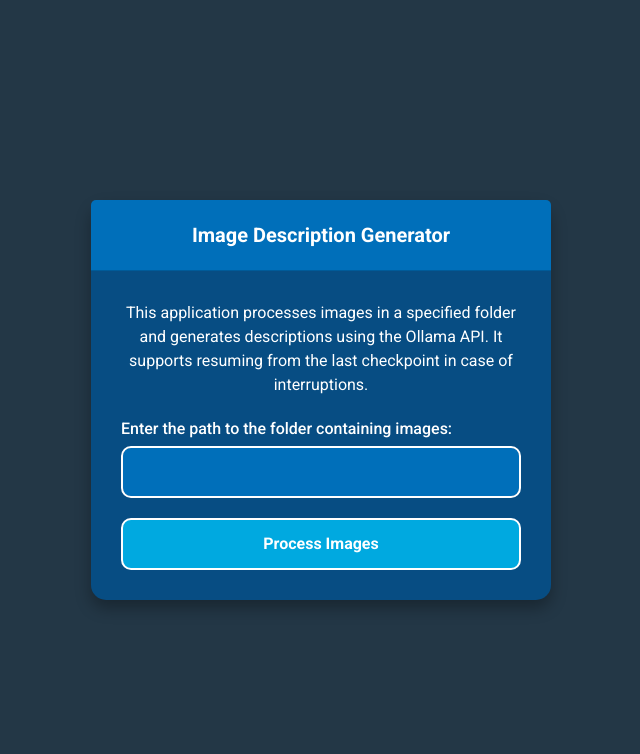
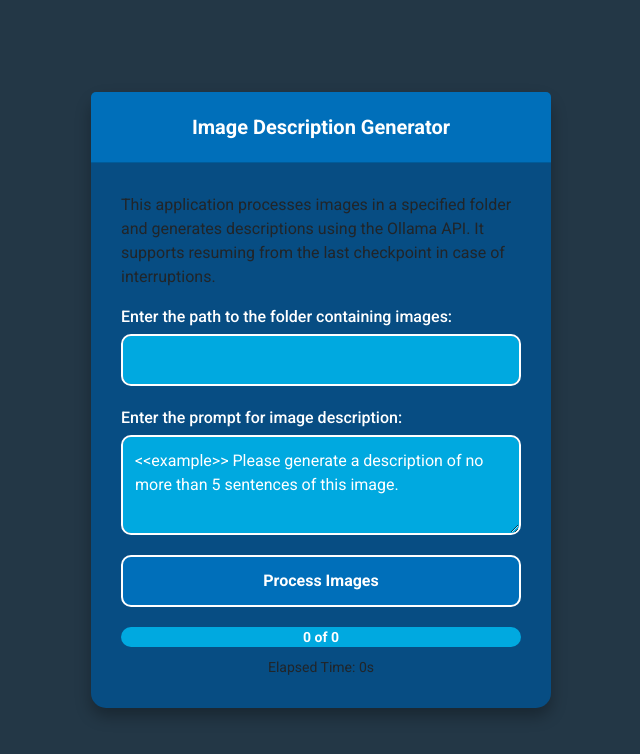
Before and after one commit to pohagan72/ImageDescription, a Flask app: page / in a window 1280 px wide. Shown: the top 754 px of the page, without its empty margins (319-959 px from the left). Run offline with Flask 3, Linux system fonts and the light colour scheme.

Commit message:
Update index.html

```diff
--- a/Templates/index.html
+++ b/Templates/index.html
@@ -13,8 +13,8 @@
         :root {
             --primary-1: rgb(35, 55, 70);
             --primary-2: rgb(7, 77, 131);
-            --primary-3: rgb(0, 111, 186);
-            --primary-4: rgb(0, 169, 224);
+            --primary-3: rgb(0, 111, 186); /* Dark blue */
+            --primary-4: rgb(0, 169, 224); /* Light blue */
         }
 
         body {
@@ -69,7 +69,7 @@
         }
 
         .form-control {
-            background-color: var(--primary-3);
+            background-color: var(--primary-4); /* Light blue for text boxes */
             color: white;
             border: 2px solid white;
             border-radius: 10px;
@@ -80,9 +80,14 @@
         }
 
         .form-control:focus {
-            background-color: var(--primary-4);
+            background-color: var(--primary-3); /* Dark blue on focus */
             outline: none;
             box-shadow: none;
+        }
+
+        /* Darker gray text for the prompt placeholder */
+        .form-control.prompt-text {
+            color: white; /* Changed to white for better readability */
         }
 
         .btn-container {
@@ -92,7 +97,7 @@
         }
 
         .btn-primary {
-            background-color: var(--primary-4);
+            background-color: var(--primary-3); /* Dark blue for the button */
             border: 2px solid white;
             padding: 12px 24px;
             font-size: 16px;
@@ -103,43 +108,42 @@
         }
 
         .btn-primary:hover {
-            background-color: var(--primary-3);
+            background-color: var(--primary-4); /* Light blue on hover */
         }
 
-        .messages {
+        .progress-container {
             margin-top: 20px;
-        }
-
-        .alert {
-            padding: 15px;
-            border-radius: 10px;
-            margin-bottom: 10px;
-            font-size: 14px;
             text-align: center;
         }
 
-        .alert-success {
-            background-color: var(--primary-3);
-            color: white;
-            border: 1px solid white;
+        .progress-bar {
+            width: 100%;
+            background-color: var(--primary-4);
+            border-radius: 10px;
+            overflow: hidden;
+            position: relative;
         }
 
-        .alert-error {
+        .progress {
+            height: 20px;
             background-color: var(--primary-3);
-            color: white;
-            border: 1px solid white;
+            width: 0%;
+            transition: width 0.3s ease;
         }
 
-        .alert-info {
-            background-color: var(--primary-3);
+        .progress-text {
+            position: absolute;
+            top: 50%;
+            left: 50%;
+            transform: translate(-50%, -50%);
             color: white;
-            border: 1px solid white;
+            font-size: 14px;
+            font-weight: bold;
         }
 
-        p {
-            color: white;
-            text-align: center;
-            margin-bottom: 20px;
+        .timer {
+            margin-top: 10px;
+            font-size: 14px;
         }
     </style>
 </head>
@@ -152,29 +156,100 @@
             <div class="card-body">
                 <p>This application processes images in a specified folder and generates descriptions using the Ollama API. It supports resuming from the last checkpoint in case of interruptions.</p>
 
-                <form method="POST">
+                <form id="imageForm" method="POST" action="/" onsubmit="handleFormSubmit(event)">
                     <label for="folder_path" class="form-label">Enter the path to the folder containing images:</label>
                     <input type="text" id="folder_path" name="folder_path" class="form-control" required>
 
+                    <label for="prompt" class="form-label">Enter the prompt for image description:</label>
+                    <textarea id="prompt" name="prompt" class="form-control prompt-text" rows="3" required><<example>> Please generate a description of no more than 5 sentences of this image.</textarea>
+
                     <div class="btn-container">
-                        <button type="submit" class="btn btn-primary">Process Images</button>
+                        <button type="submit" id="processButton" class="btn btn-primary">Process Images</button>
                     </div>
                 </form>
 
-                {% with messages = get_flashed_messages(with_categories=true) %}
-                    {% if messages %}
-                        <div class="messages">
-                            {% for category, message in messages %}
-                                <div class="alert alert-{{ category }}">{{ message }}</div>
-                            {% endfor %}
-                        </div>
-                    {% endif %}
-                {% endwith %}
+                <div class="progress-container">
+                    <div class="progress-bar">
+                        <div class="progress" id="progressBar"></div>
+                        <div class="progress-text" id="progressText">0 of 0</div>
+                    </div>
+                    <div class="timer" id="timer">Elapsed Time: 0s</div>
+                </div>
             </div>
         </div>
     </div>
 
     <!-- Bootstrap JS (optional) -->
     <script src="https://cdn.jsdelivr.net/npm/bootstrap@5.3.0/dist/js/bootstrap.bundle.min.js"></script>
+    <script>
+        function handleFormSubmit(event) {
+            event.preventDefault(); // Prevent the default form submission
+
+            const button = document.getElementById('processButton');
+            button.textContent = 'Processing...';
+            button.disabled = true;
+
+            const form = document.getElementById('imageForm');
+            const formData = new FormData(form);
+
+            fetch('/', {
+                method: 'POST',
+                body: formData,
+                headers: {
+                    'Accept': 'application/json',
+                },
+            })
+            .then(response => {
+                if (response.redirected) {
+                    window.location.href = response.url;
+                } else {
+                    return response.json();
+                }
+            })
+            .then(data => {
+                if (data && data.error) {
+                    alert(data.error);
+                }
+            })
+            .catch(error => {
+                console.error('Error:', error);
+                alert('An error occurred while processing the request.');
+            })
+            .finally(() => {
+                button.textContent = 'Process Images';
+                button.disabled = false;
+            });
+
+            // Start polling for progress
+            pollProgress();
+        }
+
+        function pollProgress() {
+            const progressBar = document.getElementById('progressBar');
+            const progressText = document.getElementById('progressText');
+            const timer = document.getElementById('timer');
+
+            const interval = setInterval(() => {
+                fetch('/progress')
+                    .then(response => response.json())
+                    .then(data => {
+                        if (data.total_images > 0) {
+                            const progressPercent = (data.processed_images / data.total_images) * 100;
+                            progressBar.style.width = `${progressPercent}%`;
+                            progressText.textContent = `${data.processed_images} of ${data.total_images}`;
+                            timer.textContent = `Elapsed Time: ${Math.floor(data.elapsed_time)}s`;
+                        }
+
+                        if (data.processed_images >= data.total_images) {
+                            clearInterval(interval);
+                        }
+                    })
+                    .catch(error => {
+                        console.error('Error fetching progress:', error);
+                        clearInterval(interval);
+                    });
+            }, 1000);
+        }
+    </script>
 </body>
 </html>
```
